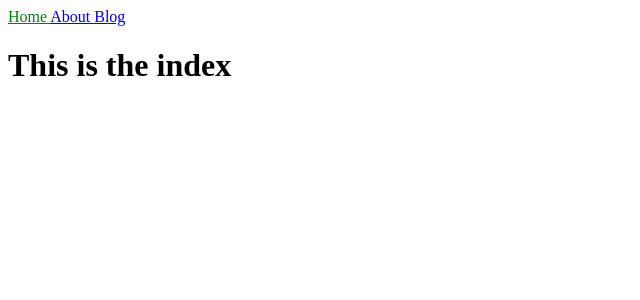
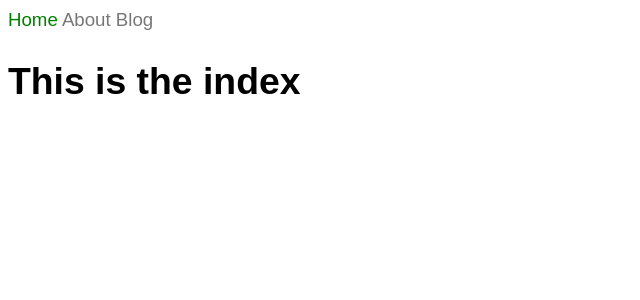
Before and after one commit to kikrishn/Blog, a Jekyll site: the page built from index.html, in a window 1280 px wide. Shown: the top 300 px of the page, without its empty margins (0-640 px from the left). Built offline with Jekyll 4.4.1, drawn with Linux system fonts in a browser that asks for light colours; some web fonts are replaced.

Commit message:
separated out header and styling info

```diff
--- /dev/null
+++ b/_includes/head.html
@@ -0,0 +1,15 @@
+<meta charset="utf-8">
+<meta name="viewport" content="width=device-width,initial-scale=1">
+<meta name="description" content="Math blog and professional website of Chris Grossack.">
+
+<!-- Favicon: ADD ME -->
+<link rel="apple-touch-icon" sizes="180x180" href="" />
+<link rel="icon" sizes="96x96" href="" />
+<link rel="icon" sizes="32x32" href="" />
+<link rel="icon" sizes="16x16" href="" />
+
+<!-- NOTE TO SELF: PUT SOCIAL SHARING META HERE -->
+
+<title>{{ page.title }}</title>
+<link rel="stylesheet" href="https://use.typekit.net/fol4uvq.css">
+<link rel="stylesheet" href="/assets/css/styles.css">
--- a/_layouts/default.html
+++ b/_layouts/default.html
@@ -1,9 +1,7 @@
 <!doctype html>
 <html>
   <head>
-    <meta charset="utf-8">
-    <title>{{ page.title }}</title>
-    <link rel="stylesheet" href="/assets/css/styles.css">
+    {% include head.html %}
     {% feed_meta %} <!-- Make RSS feed work (jekyll-feed plugin) -->
     {% seo %}       <!-- Make SEO plugin work, despite not knowing what an SEO is -->
   </head>
--- a/_sass/main.scss
+++ b/_sass/main.scss
@@ -1 +1,5 @@
-.current { color: green; }
+body {
+  font-size: 14pt;
+  font-family: sofia-pro, sans-serif;
+  line-height: 1.3;
+}
--- /dev/null
+++ b/_sass/nav.scss
@@ -0,0 +1,8 @@
+nav {
+  a {
+    color: #777;
+    text-decoration: none;
+  }
+}
+
+.current { color: green; }
--- a/assets/css/styles.scss
+++ b/assets/css/styles.scss
@@ -2,3 +2,4 @@
 
 ---
 @import "main";
+@import "nav";
```
